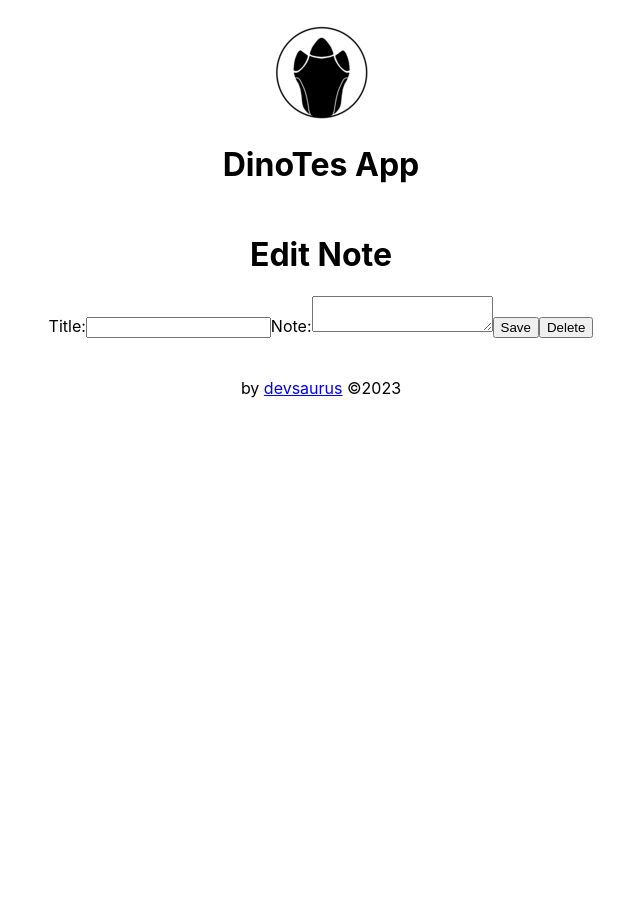
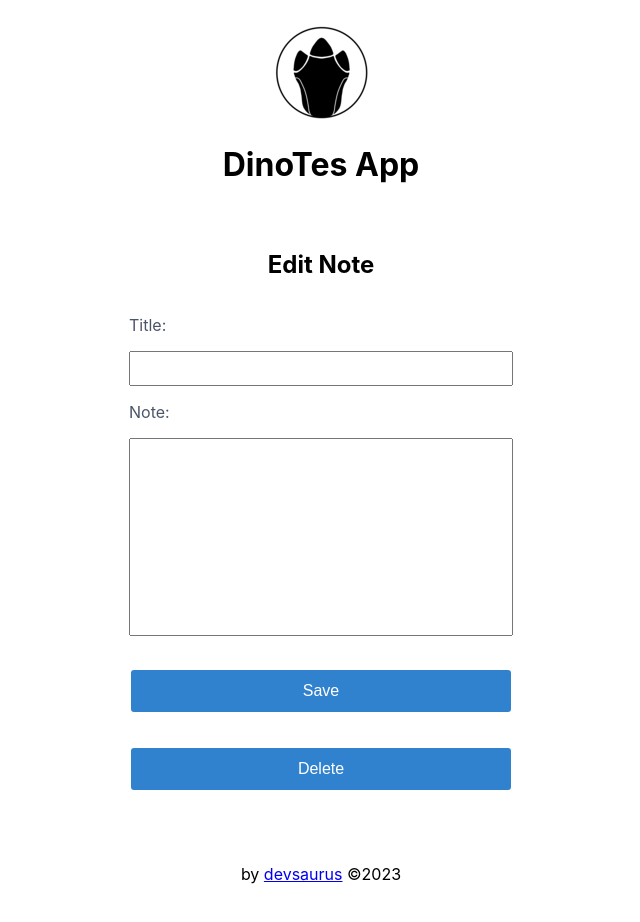
Before and after one commit to mirzavic4869/build-scalable-app, a React (Create React App) app: page /edit in a window 1280 px wide. Shown: the top 922 px of the page, without its empty margins (319-959 px from the left). Before the commit the page ends 800 px from the top, so only its background shows below. Built offline with nearby package versions, Linux system fonts and the light colour scheme.

Commit message:
refactoring folder structure

```diff
--- /dev/null
+++ b/src/components/AddNoteForm.js
@@ -0,0 +1,25 @@
+import React from 'react';
+import { Form, FormGroup, Label, Input, TextArea } from '../components/ui/Forms';
+import Button from './ui/Button';
+
+const AddNoteForm = () => {
+  return (
+    <>
+      <Form>
+        <FormGroup>
+          <Label>Title:</Label>
+          <Input type="text" name="title" />
+        </FormGroup>
+        <FormGroup>
+          <Label>Note:</Label>
+          <TextArea name="note" rows="12" />
+        </FormGroup>
+        <FormGroup>
+          <Button type="submit">Add</Button>
+        </FormGroup>
+      </Form>
+    </>
+  );
+};
+
+export default AddNoteForm;
--- /dev/null
+++ b/src/components/EditNoteForm.js
@@ -0,0 +1,26 @@
+import React from 'react';
+import { Form, FormGroup, Label, Input, TextArea } from './ui/Forms';
+import Button from './ui/Button';
+
+const EditNoteForm = () => {
+  return (
+    <>
+      <Form>
+        <FormGroup>
+          <Label>Title:</Label>
+          <Input type="text" name="title" />
+        </FormGroup>
+        <FormGroup>
+          <Label>Note:</Label>
+          <TextArea name="note" rows={12} />
+        </FormGroup>
+        <FormGroup>
+          <Button type="submit">Save</Button>
+          <Button>Delete</Button>
+        </FormGroup>
+      </Form>
+    </>
+  );
+};
+
+export default EditNoteForm;
--- /dev/null
+++ b/src/components/NotesList.js
@@ -0,0 +1,13 @@
+import styled from 'styled-components';
+
+const NotesList = styled.div`
+  display: flex;
+  flex-direction: column;
+  min-width: 30vw;
+  margin: 1rem;
+  padding: 1rem;
+  border: 2px solid #a0aec0;
+  border-radius: 5px;
+`;
+
+export default NotesList;
--- /dev/null
+++ b/src/components/ui/Button.js
@@ -0,0 +1,13 @@
+import styled from 'styled-components';
+
+const Button = styled.button`
+  background: #3182ce;
+  color: white;
+  font-size: 1em;
+  margin: 1rem 0;
+  padding: 0.75rem;
+  border: 2px solid white;
+  border-radius: 5px;
+`;
+
+export default Button;
--- /dev/null
+++ b/src/components/ui/Container.js
@@ -0,0 +1,11 @@
+import styled from 'styled-components';
+
+const Container = styled.div`
+  display: flex;
+  flex-direction: column;
+  align-items: center;
+  justify-content: center;
+  margin: 1rem;
+`;
+
+export default Container;
--- /dev/null
+++ b/src/components/ui/Forms.js
@@ -0,0 +1,27 @@
+import styled from 'styled-components';
+
+const Form = styled.form`
+  display: flex;
+  flex-direction: column;
+  min-width: 30vw;
+  margin: 1rem;
+`;
+const FormGroup = styled.div`
+  display: flex;
+  flex-direction: column;
+`;
+const Label = styled.label`
+  text-align: left;
+  color: #4a5568;
+`;
+const Input = styled.input`
+  margin: 1rem 0;
+  padding: 0.5rem;
+`;
+const TextArea = styled.textarea`
+  margin: 1rem 0;
+  padding: 0.5rem;
+  resize: none;
+`;
+
+export { Form, FormGroup, Label, Input, TextArea };
--- a/src/pages/Add.js
+++ b/src/pages/Add.js
@@ -1,32 +1,16 @@
 import React from 'react';
-import Footer from '../components/shared/Footer';
-import Header from '../components/shared/Header';
 import PageLayout from '../layouts/PageLayout';
-
-const AddNoteForm = () => {
-  return (
-    <>
-      <form>
-        <label>
-          Title:
-          <input type="text" name="title" />
-        </label>
-        <label>
-          Note:
-          <textarea name="note" />
-        </label>
-        <button type="submit">Add</button>
-      </form>
-    </>
-  );
-};
+import Container from '../components/ui/Container';
+import AddNoteForm from '../components/AddNoteForm';
 
 const AddPage = () => {
   return (
     <>
       <PageLayout>
-        <h1>Add New Note</h1>
-        <AddNoteForm />
+        <Container>
+          <h2>Add New Note</h2>
+          <AddNoteForm />
+        </Container>
       </PageLayout>
     </>
   );
--- a/src/pages/Edit.js
+++ b/src/pages/Edit.js
@@ -1,33 +1,16 @@
 import React from 'react';
-import Footer from '../components/shared/Footer';
-import Header from '../components/shared/Header';
 import PageLayout from '../layouts/PageLayout';
-
-const EditNoteForm = () => {
-  return (
-    <>
-      <form>
-        <label>
-          Title:
-          <input type="text" name="title" />
-        </label>
-        <label>
-          Note:
-          <textarea name="note" />
-        </label>
-        <button type="submit">Save</button>
-        <button>Delete</button>
-      </form>
-    </>
-  );
-};
+import Container from '../components/ui/Container';
+import EditNoteForm from '../components/EditNoteForm';
 
 const EditPage = () => {
   return (
     <>
       <PageLayout>
-        <h1>Edit Note</h1>
-        <EditNoteForm />
+        <Container>
+          <h2>Edit Note</h2>
+          <EditNoteForm />
+        </Container>
       </PageLayout>
     </>
   );
--- a/src/pages/Home.js
+++ b/src/pages/Home.js
@@ -1,32 +1,8 @@
 import React from 'react';
 import PageLayout from '../layouts/PageLayout';
-import styled from 'styled-components';
-
-const Container = styled.div`
-  display: flex;
-  flex-direction: column;
-  align-items: center;
-  justify-content: center;
-  margin: 1rem;
-`;
-const Button = styled.button`
-  background: #3182ce;
-  color: white;
-  font-size: 1em;
-  margin: 1rem 0;
-  padding: 0.75rem;
-  border: 2px solid white;
-  border-radius: 5px;
-`;
-const NotesList = styled.div`
-  display: flex;
-  flex-direction: column;
-  min-width: 30vw;
-  margin: 1rem;
-  padding: 1rem;
-  border: 2px solid #a0aec0;
-  border-radius: 5px;
-`;
+import NotesList from '../components/NotesList';
+import Container from '../components/ui/Container';
+import Button from '../components/ui/Button';
 
 const HomePage = () => {
   return (
```
